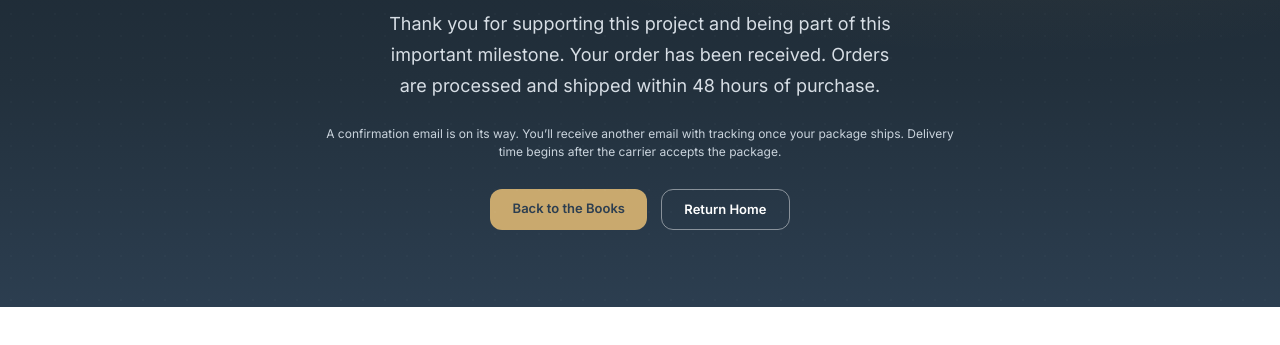
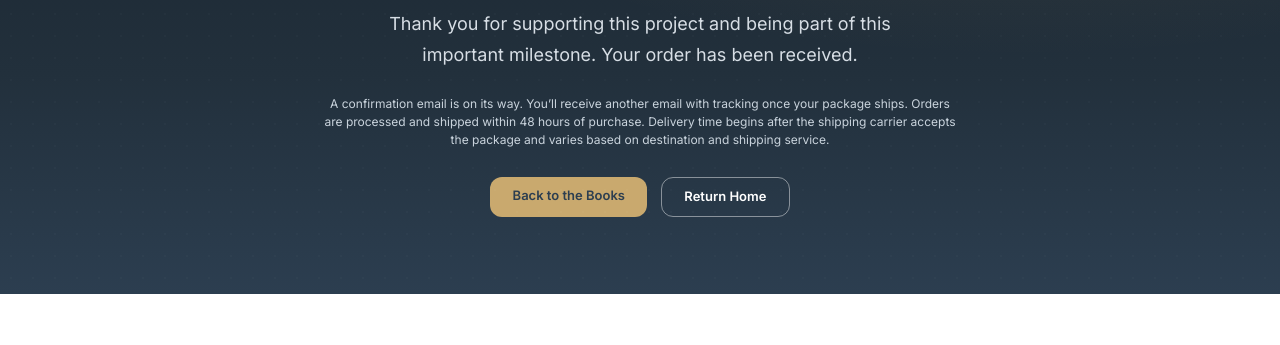
Before and after one commit to designerhomesre/website, a website: page books-success.html in a window 1280 px wide. Shown: the part 195-540 px from the top of the page. Drawn offline with nearby package versions, Linux system fonts and the light colour scheme.

Commit message:
Normalize book order shipping notice

```diff
--- a/books-success.html
+++ b/books-success.html
@@ -33,12 +33,12 @@
         <h1 id="ty-title" style="font-size:clamp(2rem,4.5vw,3rem);">Thank you</h1>
         <p class="books-subhead" id="ty-msg" style="margin:0 auto;">
           Thank you for supporting this project and being part of this important milestone.
-          Your order has been received. Orders are processed and shipped within 48 hours of purchase.
+          Your order has been received.
         </p>
         <div id="ty-order" style="margin:1.5rem auto 0;max-width:420px;"></div>
         <p class="books-shipnote" style="color:#c9d3dc;margin-top:1.25rem;">
           A confirmation email is on its way. You’ll receive another email with tracking once your package ships.
-          Delivery time begins after the carrier accepts the package.
+          Orders are processed and shipped within 48 hours of purchase. Delivery time begins after the shipping carrier accepts the package and varies based on destination and shipping service.
         </p>
         <div class="books-hero-cta" style="justify-content:center;margin-top:1.75rem;">
           <a href="books.html" class="btn btn-primary">Back to the Books</a>
```
